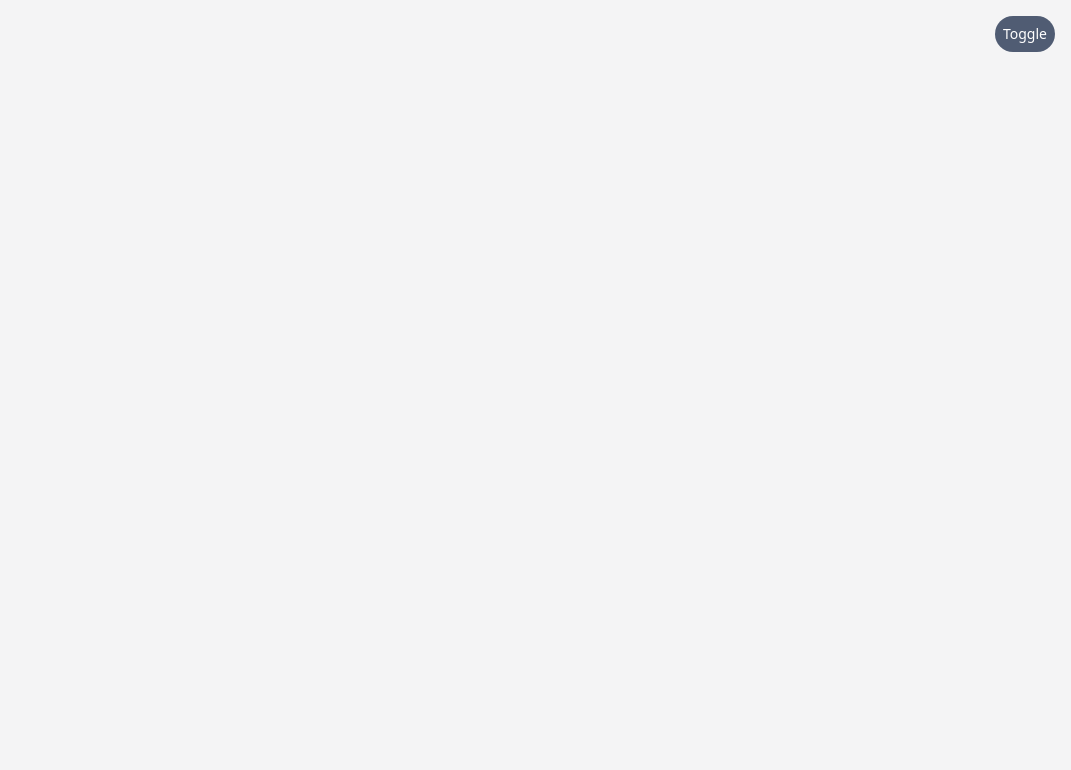
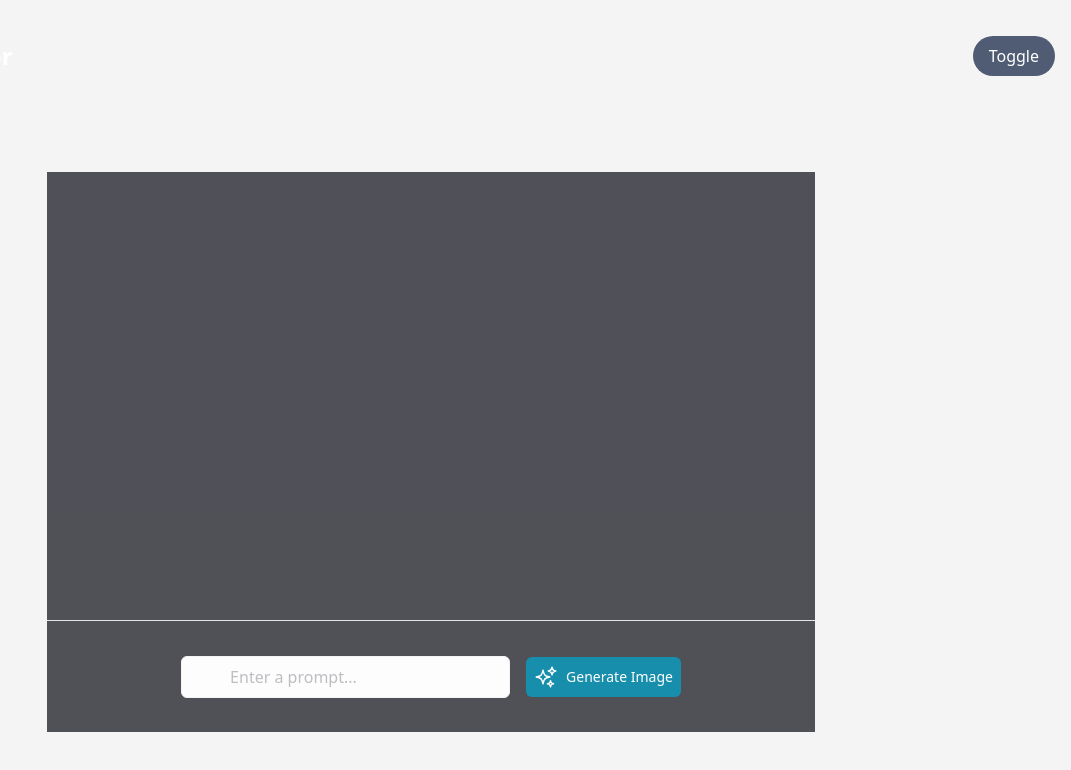
Before and after one commit to mihirv50/ImageGenerator, a React (Vite) app: page / in a window 1280 px wide. Shown: the top 770 px of the page, without its empty margins (209-1280 px from the left). Built offline with nearby package versions, Linux system fonts and the light colour scheme.

Commit message:
Added hero section

```diff
--- a/src/App.tsx
+++ b/src/App.tsx
@@ -1,16 +1,11 @@
 import React from "react";
-import Button from "./Components/ui/Button";
-import StarIcon from "./icons/StarIcon";
-import Navbar from "./Components/Navbar";
+import Hero from "./Components/Hero";
 
 const App = () => {
   return (
     <>
-      <div
-        className={`w-screen h-screen bg-zinc-100 bg-[url("https://images.unsplash.com/photo-1610296669228-602fa827fc1f?q=80&w=1975&auto=format&fit=crop&ixlib=rb-4.0.3&ixid=M3wxMjA3fDB8MHxwaG90by1wYWdlfHx8fGVufDB8fHx8fA%3D%3D")]`}
-      >
-        <Navbar />
-        {/* <Button text="Hello Mihir" variant='primary' size='md' startIcon={<StarIcon/>}/> */}
+      <div className={`w-screen h-screen bg-zinc-100 bg-[url("https://images.unsplash.com/photo-1610296669228-602fa827fc1f?q=80&w=1975&auto=format&fit=crop&ixlib=rb-4.0.3&ixid=M3wxMjA3fDB8MHxwaG90by1wYWdlfHx8fGVufDB8fHx8fA%3D%3D")]`}>
+        <Hero />
       </div>
     </>
   );
--- /dev/null
+++ b/src/Components/Hero.tsx
@@ -0,0 +1,31 @@
+import StarIcon from "../icons/StarIcon";
+import Navbar from "./Navbar";
+import Button from "./ui/Button";
+import Input from "./ui/Input";
+
+const Hero = () => {
+  return (
+    <>
+      <div className="flex items-center justify-between flex-col">
+        <Navbar />
+        <div className="w-[60vw] h-[70vh] mt-20 bg-zinc-700 opacity-90">
+          <div className="w-full h-[80%]">
+              <img src="" alt="" />
+          </div>
+          <span className="w-full text-zinc-200"><hr /></span>
+          <div className="w-full h-[20%] flex gap-4 items-center justify-center">
+            <Input placeholder="Enter a prompt..." />
+            <Button
+              size="sm"
+              variant="primary"
+              text="Generate Image"
+              startIcon={<StarIcon />}
+            />
+          </div>
+        </div>
+      </div>
+    </>
+  );
+};
+
+export default Hero;
--- a/src/Components/Navbar.tsx
+++ b/src/Components/Navbar.tsx
@@ -2,10 +2,10 @@ import Button from "./ui/Button"
 
 const Navbar = () => {
   return (
-    <div className="w-full bg-transparent p-4 container m-auto flex items-center justify-between">
-        <h1 className="text-xl font-semibold text-white">Image Generator</h1>
-        <Button size="sm" text="Toggle" variant="secondary"/>
-    </div>
+    <nav className="w-full bg-transparent p-4 container m-auto flex items-center justify-between mt-5">
+        <h1 className="text-2xl font-semibold text-white">Image Generator</h1>
+        <Button size="md" text="Toggle" variant="secondary"/>
+    </nav>
   )
 }
 
```
